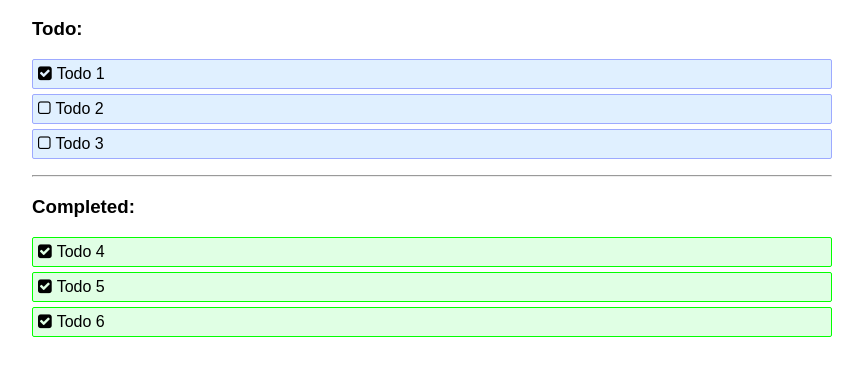
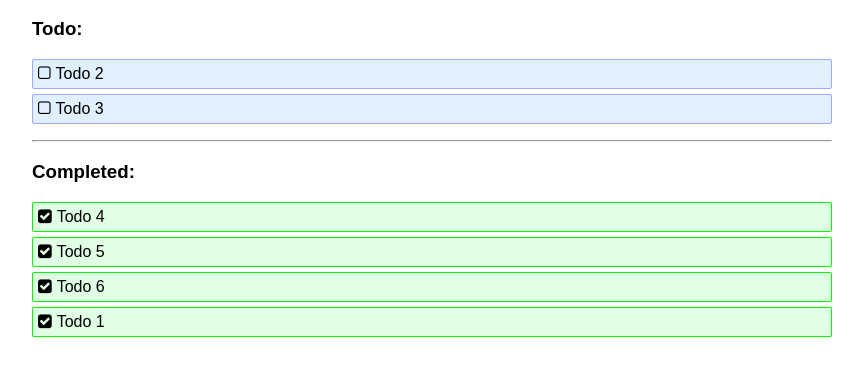
Before and after one commit to samdemaeyer/todo-experiment, a plain HTML site: page index.html in a window 1280 px wide. Both pictures are taken after a click on the item "Todo 1". Shown: the part 48-424 px from the top of the page, without its empty margins (208-1071 px from the left). Drawn offline with Linux system fonts and the light colour scheme.

Commit message:
Move list itemsc

```diff
--- a/main.js
+++ b/main.js
@@ -1,9 +1,24 @@
+function convertToBool(str) {
+  if (['true', 'false'].includes(str)) {
+    return str === 'true';
+  }
+}
+
 function toggleToDo(element){
 
-  var faClassName = element.querySelector(".fa");
+  var faClassName = element.getElementsByClassName("fa")[0];
+  var isCompleted = convertToBool(element.getAttribute("data-completed"));
+  let listWrapperId = "completed"
 
+  if (isCompleted) {
+    listWrapperId = "not-completed"
+  }
+
+  element.setAttribute('data-completed', !isCompleted);
   faClassName.classList.toggle("fa-check-square");
   faClassName.classList.toggle("fa-square-o");
+
+  document.getElementById(listWrapperId).appendChild(element)
 }
 
 const toDoItems = [
@@ -16,15 +31,17 @@ const toDoItems = [
 ]
 
 toDoItems.forEach(function(toDoItem) {
-  let listItemId = "not-completed"
+  let listWrapperId = "not-completed"
   let iconClass = "fa-square-o"
   if (toDoItem.completed) {
-    listItemId = "completed"
+    listWrapperId = "completed"
     iconClass = "fa-check-square"
   }
 
+
   var newListItem = document.createElement("li")
   newListItem.classList.add("item")
+  newListItem.setAttribute('data-completed', toDoItem.completed);
   newListItem.setAttribute("onclick", "toggleToDo(this)")
   var newIcon = document.createElement("i")
   newIcon.classList.add(iconClass)
@@ -33,6 +50,32 @@ toDoItems.forEach(function(toDoItem) {
   newListTitle.innerText = toDoItem.name
   newListItem.appendChild(newIcon)
   newListItem.appendChild(newListTitle)
-  document.getElementById(listItemId).appendChild(newListItem)
+  document.getElementById(listWrapperId).appendChild(newListItem)
 
 });
+
+
+
+
+
+  // let newClass;
+
+  // console.log(element);
+
+  // let completed = faClassName.classList.contains("fa-check-square");
+
+
+  // if (completed) {
+  //   newClass = faClassName.className.replace("fa-check-square", "fa-square-o");
+  // } else {
+  //   newClass = faClassName.className.replace("fa-square-o", "fa-check-square");
+  // }
+  // faClassName.className = newClass;
+
+
+// function toggleToDo() {
+// var faClassName = document.getElementsByClassName("item1");
+// faClassName[1].classList.toggle("isClicked");
+// }
+
+// Question: why the i tag in the html doc?.
```
Also changed, not shown: index.html (+6 -2 lines).
